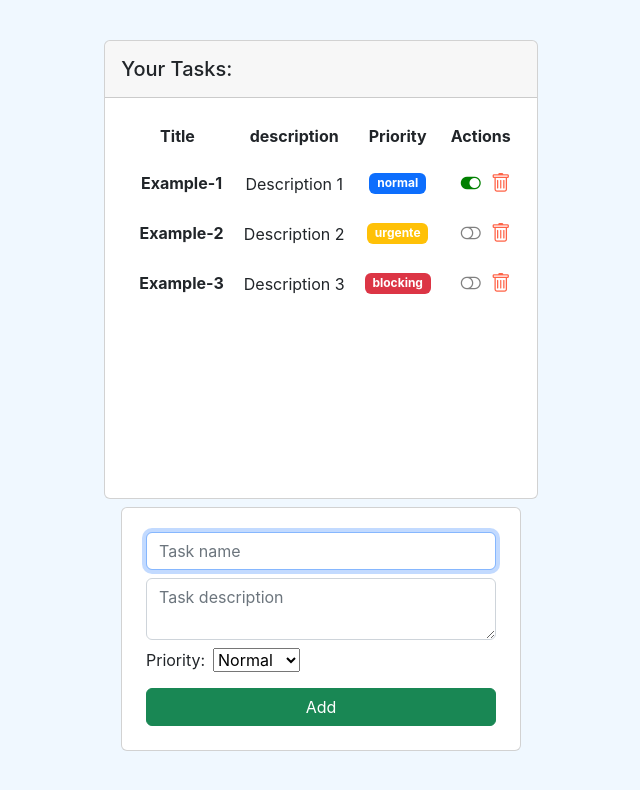
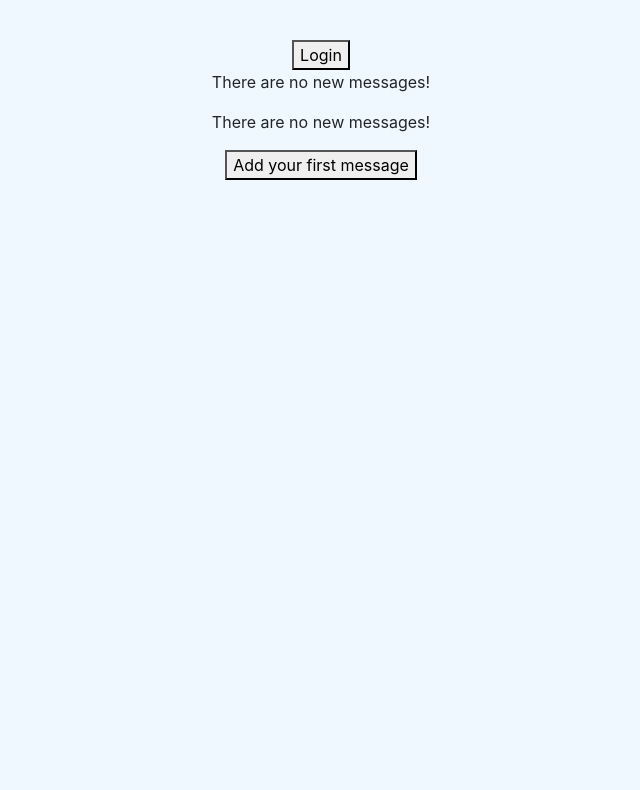
Before and after one commit to StivenAAmayaS/Aprendiendo-React-en-OB, a React (Create React App) app: page / in a window 1280 px wide. Shown: the top 790 px of the page, without its empty margins (319-959 px from the left). Built offline with nearby package versions, Linux system fonts and the light colour scheme.

Commit message:
Sesion 12: renderizado condicional

```diff
--- a/src/App.js
+++ b/src/App.js
@@ -1,5 +1,5 @@
 import "./App.css";
-import TasklistComponent from './components/container/task_list';
+// import TasklistComponent from './components/container/task_list';
 
 // import Greeting from './components/pure/greeting';
 // import GreetingF from './components/pure/greetingF';
@@ -11,6 +11,7 @@
 // import { GreetingStyled } from './components/pure/greetingStyled';
 // import Clock from './ejercicios/ejercicio_seiones_4_5_6';
 // import Father  from './components/container/Father';
+import OptionalRender from "./components/pure/OpcionalRender";
 
 function App() {
   return (
@@ -38,7 +39,12 @@
       {/* Ejercicio sesiones 7, 8 y 9 */}
       {/* <ContactListComponent></ContactListComponent> */}
 
-      <TasklistComponent></TasklistComponent>
+      {/* Ejemplos de renderizado condicional */}
+      <OptionalRender></OptionalRender>
+
+
+      {/* PROYECTO FINAL */}
+      {/* <TasklistComponent></TasklistComponent> */}
     </div>
   );
 }
--- /dev/null
+++ b/src/components/pure/OpcionalRender.jsx
@@ -0,0 +1,72 @@
+import React, { useState } from "react";
+
+// Login / Logout buttons
+const LoginButton = ({ loginAction }) => {
+  return <button onClick={loginAction}>Logout</button>;
+};
+
+const LogoutButton = ({ logoutAction }) => {
+  return <button onClick={logoutAction}>Login</button>;
+};
+
+// (Expresion true) && expresion => se renderiza la expresion
+// (Expresion false) && expresion => no se renderiza la expresion
+
+const OptionalRender = () => {
+  const [access, setAccess] = useState(true);
+  const [nMessages, setNMessages] = useState(0);
+
+  //   const updateAccess = () => {
+  //     setAccess(!access);
+  //   };
+
+  const loginAction = () => {
+    setAccess(true);
+  };
+
+  const logoutAction = () => {
+    setAccess(false);
+  };
+  let optionalButton;
+
+  //   if (access) {
+  //     optionalButton = <button onClick={updateAccess}>Logout</button>;
+  //   } else {
+  //     optionalButton = <button onClick={updateAccess}>Login</button>;
+  //   }
+
+  if (access) {
+    optionalButton = <LogoutButton logoutAction={logoutAction}></LogoutButton>;
+  } else {
+    optionalButton = <LoginButton loginAction={loginAction}></LoginButton>;
+  }
+
+  //   unread messages
+  let addMessages = () => {
+    setNMessages(nMessages + 1);
+  };
+
+  return (
+    <div>
+      {/* Optional Button  */}
+      {optionalButton}
+      {/* N Messages unread */}
+      {nMessages > 0 && nMessages === 1 && (
+        <p>You have {nMessages} new messages...</p>
+      )}
+      {nMessages > 1 && <p>You have {nMessages} new messages...</p>}
+      {nMessages === 0 && <p>There are no new messages!</p>}
+
+      {/* Ternary Operator */}
+      {nMessages > 0 ? (
+        <p>You have {nMessages} new messages...</p>
+      ) : (
+        <p>There are no new messages!</p>
+      )}
+
+      <button onClick={addMessages}>{nMessages === 0 ? "Add your first message" : "Add new Message"}</button>
+    </div>
+  );
+};
+
+export default OptionalRender;
```
